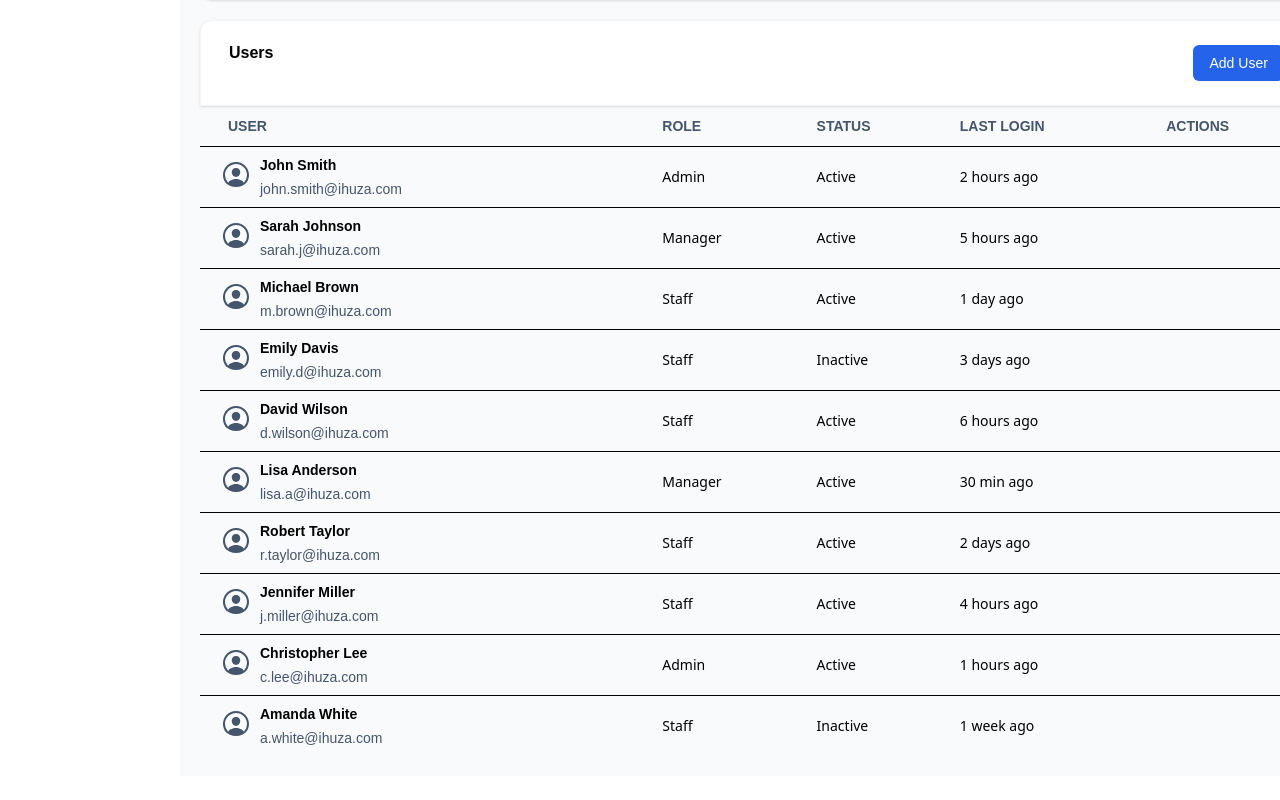
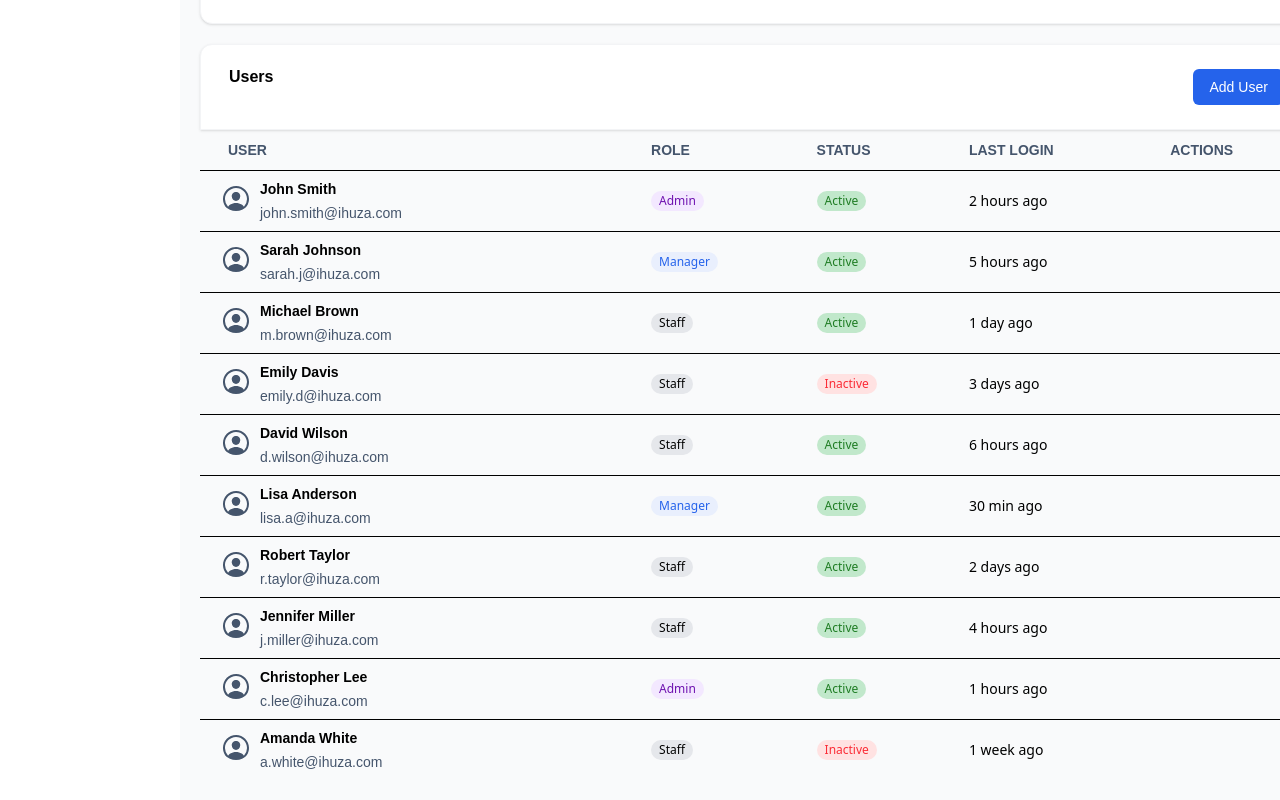
Before and after one commit to AntoineMHB/Ihuza_dashboard, a React (Vite) app: page / in a window 1280 px wide. Shown: the part 763-1563 px from the top of the page. Before the commit the page ends 1539 px from the top, so only its background shows below. Built offline with nearby package versions, Linux system fonts and the light colour scheme.

Commit message:
Completed the role and status cells

```diff
--- a/src/App.jsx
+++ b/src/App.jsx
@@ -11,6 +11,7 @@ function App() {
         <Sidebar />
         <div>
           <TopNavBar />
+          <div className="bg-green-500 text-green-200">OK</div>
           <MainContent />
         </div>
       </div>
--- a/src/components/UsersCard.jsx
+++ b/src/components/UsersCard.jsx
@@ -5,7 +5,7 @@ export const UsersCard = () => {
   return (
     <Card className="px-5 mt-5 rounded-bl-none rounded-br-none border-gray-100 bg-white">
       <CardTitle className="font-primary font-bold px-2">
-        <div className="flex gap-[920px]">
+        <div className="flex gap-230">
           <span>Users</span>
 
           <Button className="font-primary text-light text-white bg-(--primaryBlue)">
--- a/src/components/UsersTable.jsx
+++ b/src/components/UsersTable.jsx
@@ -8,6 +8,7 @@ import {
   TableHeader,
   TableRow,
 } from "./ui/table";
+import { Badge } from "./ui/badge";
 
 const users = [
   {
@@ -140,8 +141,12 @@ export const UsersTable = () => {
                 </div>
               </div>
             </TableCell>
-            <TableCell>{user.role}</TableCell>
-            <TableCell>{user.status}</TableCell>
+            <TableCell>
+              <Badge text={user.role} />
+            </TableCell>
+            <TableCell>
+              <Badge text={user.status} />
+            </TableCell>
             <TableCell>{user.lastLogin}</TableCell>
           </TableRow>
         ))}
--- a/src/components/ui/badge.jsx
+++ b/src/components/ui/badge.jsx
@@ -1,44 +1,48 @@
-import * as React from "react"
-import { Slot } from "@radix-ui/react-slot"
+import * as React from "react";
 import { cva } from "class-variance-authority";
 
-import { cn } from "@/lib/utils"
+import { cn } from "@/lib/utils";
 
 const badgeVariants = cva(
-  "inline-flex items-center justify-center rounded-full border px-2 py-0.5 text-xs font-medium w-fit whitespace-nowrap shrink-0 [&>svg]:size-3 gap-1 [&>svg]:pointer-events-none focus-visible:border-ring focus-visible:ring-ring/50 focus-visible:ring-[3px] aria-invalid:ring-destructive/20 dark:aria-invalid:ring-destructive/40 aria-invalid:border-destructive transition-[color,box-shadow] overflow-hidden",
+  "inline-flex items-center justify-center rounded-full px-2 py-0.5 text-xs font-medium w-fit whitespace-nowrap shrink-0 [&>svg]:size-3 gap-1 [&>svg]:pointer-events-none focus-visible:border-ring focus-visible:ring-ring/50 focus-visible:ring-[3px] aria-invalid:ring-destructive/20 dark:aria-invalid:ring-destructive/40 aria-invalid:border-destructive transition-[color,box-shadow] overflow-hidden",
   {
     variants: {
       variant: {
-        default:
-          "border-transparent bg-primary text-primary-foreground [a&]:hover:bg-primary/90",
-        secondary:
-          "border-transparent bg-secondary text-secondary-foreground [a&]:hover:bg-secondary/90",
-        destructive:
-          "border-transparent bg-destructive text-white [a&]:hover:bg-destructive/90 focus-visible:ring-destructive/20 dark:focus-visible:ring-destructive/40 dark:bg-destructive/60",
-        outline:
-          "text-foreground [a&]:hover:bg-accent [a&]:hover:text-accent-foreground",
+        default: "bg-gray-200 text-(--primaryBlack)",
+        active: "bg-(--secondaryGreen) text-(--primaryGreen)",
+        inactive: "bg-red-100 text-red-500",
+        manager: "bg-(--secondaryBlue) text-(--primaryBlue)",
+        admin: "bg-purple-100 text-purple-800",
       },
     },
     defaultVariants: {
       variant: "default",
     },
   }
-)
+);
 
-function Badge({
-  className,
-  variant,
-  asChild = false,
-  ...props
-}) {
-  const Comp = asChild ? Slot : "span"
+export function Badge({ className, variant, text, ...props }) {
+  function mapTextToVariant(text) {
+    if (text === "Admin") {
+      return "admin";
+    } else if (text === "Manager") {
+      return "manager";
+    } else if (text === "Staff") {
+      return "default";
+    } else if (text === "Active") {
+      return "active";
+    } else if (text === "Inactive") {
+      return "inactive";
+    }
+  }
 
   return (
-    <Comp
-      data-slot="badge"
-      className={cn(badgeVariants({ variant }), className)}
-      {...props} />
+    <div
+      className={cn(
+        badgeVariants({ variant: mapTextToVariant(text), className })
+      )}
+    >
+      {text}
+    </div>
   );
 }
-
-export { Badge, badgeVariants }
```
